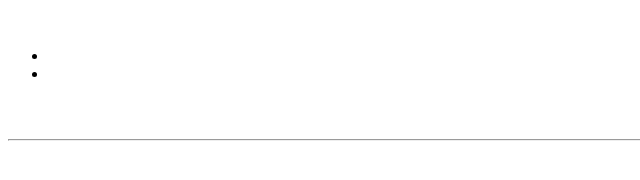
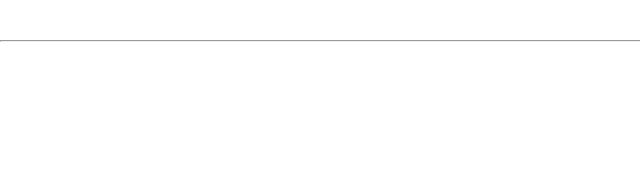
Before and after one commit to dyck0026/portfolio, a plain HTML site: page index.html in a window 1280 px wide. Shown: the whole page, without its empty margins (0-640 px from the left). Drawn offline with Linux system fonts and the light colour scheme.

Commit message:
adds css reset

```diff
--- a/css/main.css
+++ b/css/main.css
@@ -0,0 +1,61 @@
+/* http://meyerweb.com/eric/tools/css/reset/
+   v2.0 | 20110126
+   License: none (public domain)
+*/
+
+html, body, div, span, applet, object, iframe,
+h1, h2, h3, h4, h5, h6, p, blockquote, pre,
+a, abbr, acronym, address, big, cite, code,
+del, dfn, em, img, ins, kbd, q, s, samp,
+small, strike, strong, sub, sup, tt, var,
+b, u, i, center,
+dl, dt, dd, ol, ul, li,
+fieldset, form, label, legend,
+table, caption, tbody, tfoot, thead, tr, th, td,
+article, aside, canvas, details, embed,
+figure, figcaption, footer, header, hgroup,
+menu, nav, output, ruby, section, summary,
+time, mark, audio, video {
+	margin: 0;
+	padding: 0;
+	border: 0;
+	font-size: 100%;
+	font: inherit;
+	vertical-align: baseline;
+}
+/* HTML5 display-role reset for older browsers */
+article, aside, details, figcaption, figure,
+footer, header, hgroup, menu, nav, section {
+	display: block;
+}
+body {
+	line-height: 1;
+}
+ol, ul {
+	list-style: none;
+}
+blockquote, q {
+	quotes: none;
+}
+blockquote:before, blockquote:after,
+q:before, q:after {
+	content: '';
+	content: none;
+}
+table {
+	border-collapse: collapse;
+	border-spacing: 0;
+}
+
+
+
+a, a:visited, a:hover {
+    text-decoration: none;
+}
+ul {
+    list-style: none;
+    padding: 0;
+}
+
+
+/* DONE */
--- a/index.html
+++ b/index.html
@@ -4,6 +4,12 @@
     <meta charset="UTF-8">
     <meta name="viewport" content="width=device-width, initial-scale=1.0">
     <title>Portfolio</title>
+
+    <link rel="preconnect" href="https://fonts.googleapis.com">
+    <link rel="preconnect" href="https://fonts.gstatic.com" crossorigin>
+    <link href="https://fonts.googleapis.com/css2?family=Lobster&family=Quicksand:wght@300;400;500;600;700&display=swap" rel="stylesheet">
+
+    <link rel="stylesheet" href="css/main.css">
 </head>
 <body>
     <header>
```
